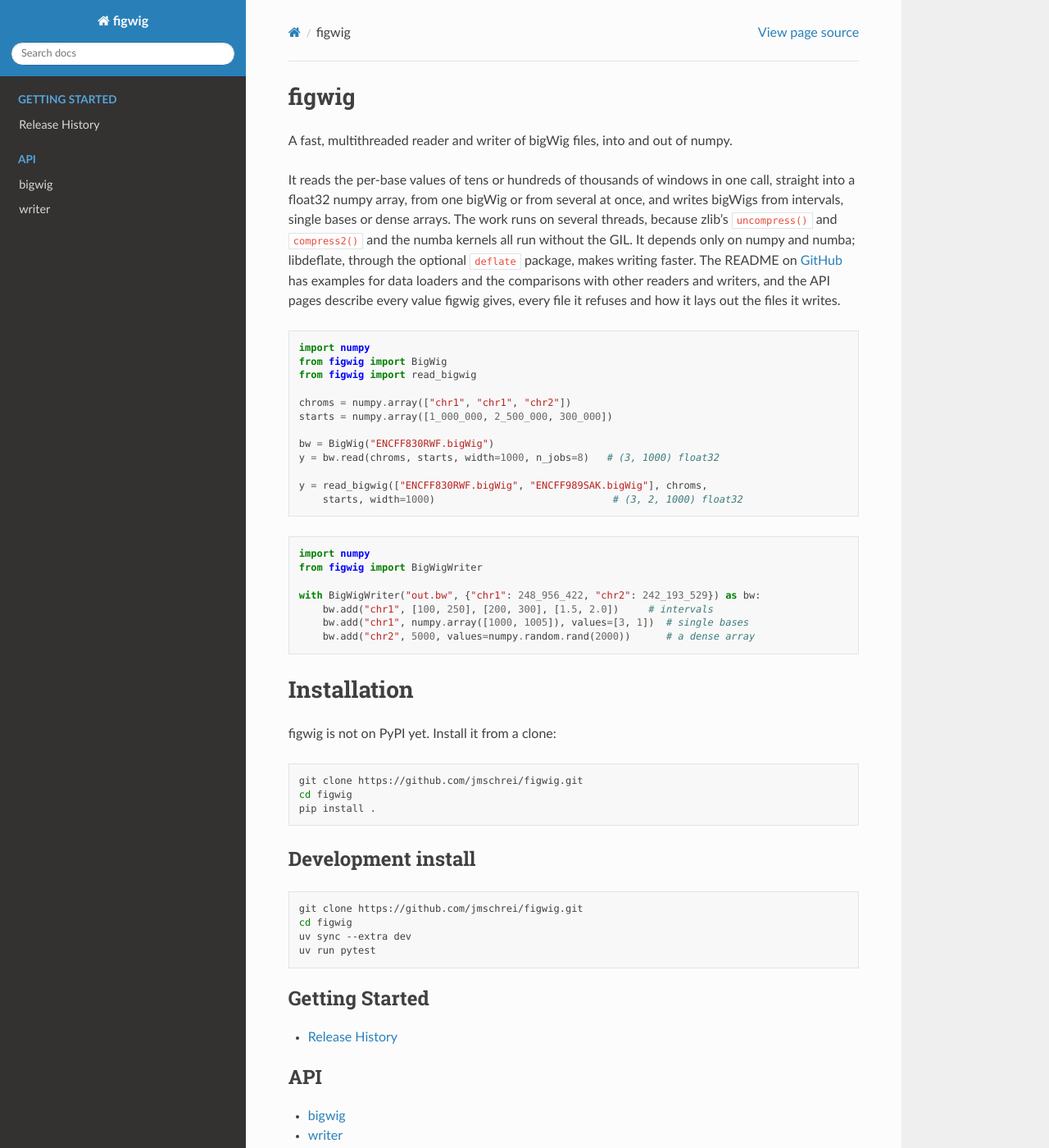
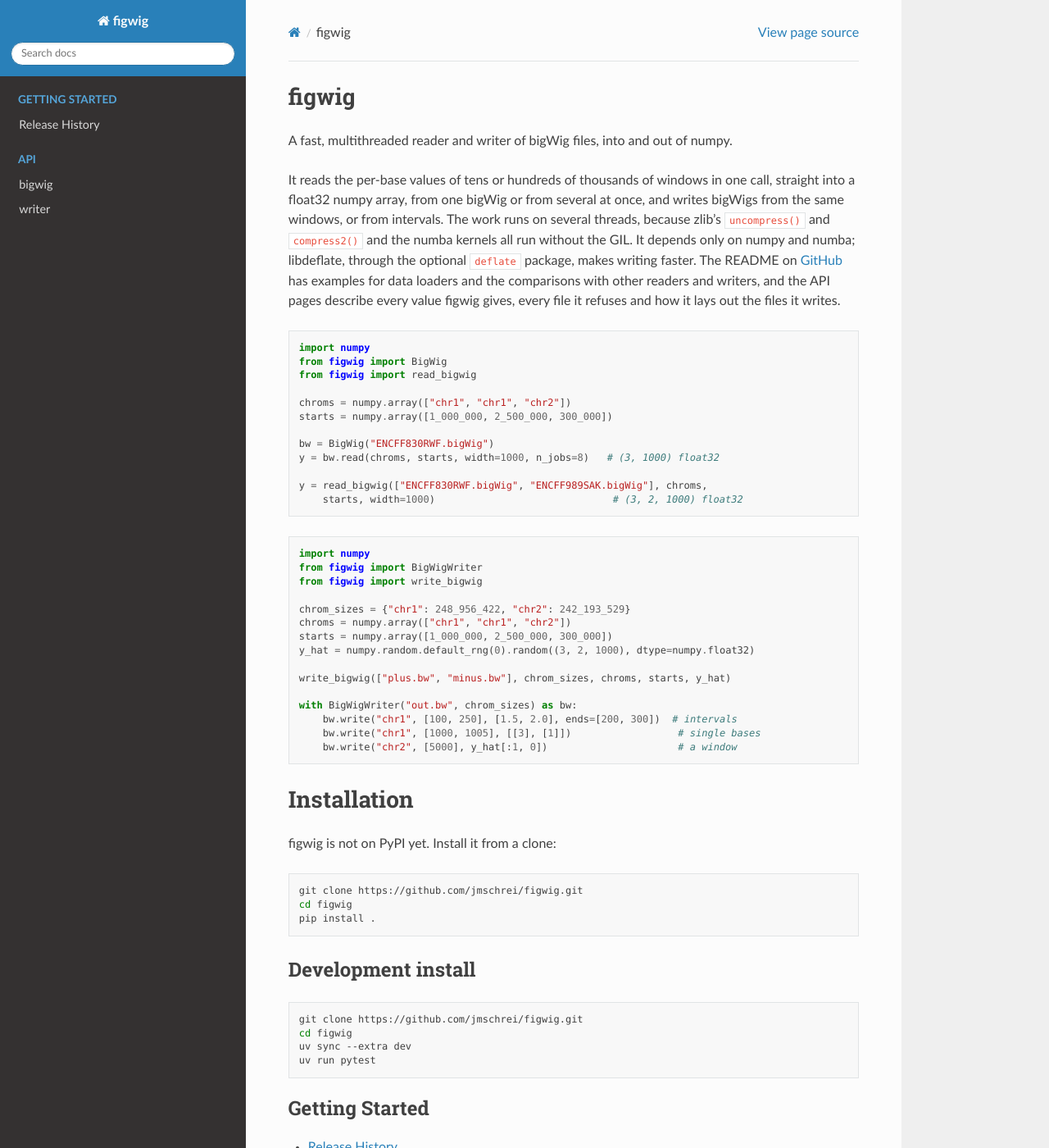
Before and after one commit to jmschrei/figwig, a Sphinx documentation site: the page built from docs/index.rst, in a window 1280 px wide and 1400 px high. Shown: the whole window at 82% size. Built offline with Sphinx 7.4.7 and the Read the Docs theme 3.1.0, drawn with Linux system fonts in a browser that asks for light colours.

Commit message:
DOC write, write_bigwig and read_bigwig in the README, docs and changelog
The README's writing examples write windows, as read_bigwig reads them,
and a batch at a time with BigWigWriter.write, intervals and single bases
included; both run as shown. "What it writes" says how each window or
segment's section type is chosen, under which arguments a file is still
pyBigWig's byte for byte, and how much memory one call of write takes.
The changelog and the docs' front page describe the same API.

benchmarks/compare_writers.py writes through BigWigWriter.write, and the
README's writing table was timed again with it, on the same machine and
tracks. The times are within noise of the table's, and the peak memory is
measured again: 554 MB for the counts without zoom levels on one thread,
where the table gave 565 MB, and 739 MB with zoom levels on 8 threads,
where it gave 1,502 MB.

Co-Authored-By: Claude Opus 5.5 <noreply@anthropic.com>

```diff
--- a/docs/index.rst
+++ b/docs/index.rst
@@ -6,7 +6,7 @@ numpy.
 
 It reads the per-base values of tens or hundreds of thousands of windows in
 one call, straight into a float32 numpy array, from one bigWig or from several
-at once, and writes bigWigs from intervals, single bases or dense arrays. The
+at once, and writes bigWigs from the same windows, or from intervals. The
 work runs on several threads, because zlib's ``uncompress()`` and
 ``compress2()`` and the numba kernels all run without the GIL. It depends only
 on numpy and numba; libdeflate, through the optional ``deflate`` package,
@@ -34,11 +34,19 @@ refuses and how it lays out the files it writes.
 
     import numpy
     from figwig import BigWigWriter
+    from figwig import write_bigwig
 
-    with BigWigWriter("out.bw", {"chr1": 248_956_422, "chr2": 242_193_529}) as bw:
-        bw.add("chr1", [100, 250], [200, 300], [1.5, 2.0])     # intervals
-        bw.add("chr1", numpy.array([1000, 1005]), values=[3, 1])  # single bases
-        bw.add("chr2", 5000, values=numpy.random.rand(2000))      # a dense array
+    chrom_sizes = {"chr1": 248_956_422, "chr2": 242_193_529}
+    chroms = numpy.array(["chr1", "chr1", "chr2"])
+    starts = numpy.array([1_000_000, 2_500_000, 300_000])
+    y_hat = numpy.random.default_rng(0).random((3, 2, 1000), dtype=numpy.float32)
+
+    write_bigwig(["plus.bw", "minus.bw"], chrom_sizes, chroms, starts, y_hat)
+
+    with BigWigWriter("out.bw", chrom_sizes) as bw:
+        bw.write("chr1", [100, 250], [1.5, 2.0], ends=[200, 300])  # intervals
+        bw.write("chr1", [1000, 1005], [[3], [1]])                  # single bases
+        bw.write("chr2", [5000], y_hat[:1, 0])                      # a window
 
 Installation
 ============
--- a/docs/whats_new.rst
+++ b/docs/whats_new.rst
@@ -20,9 +20,11 @@ Highlights
 
 	- A ``BigWig`` can be read from several threads at once and pickled, so it can be part of a PyTorch Dataset read by DataLoader workers under any start method.
 
-	- ``BigWigWriter(path, chrom_sizes, zooms=10, level=6, engine='auto', n_jobs=8)`` writes a bigWig chromosome by chromosome, with ``add(chrom, starts, ends, values)`` for intervals, ``add(chrom, positions, values=values)`` for single bases and ``add(chrom, start, values=array)`` for a dense array, whose bases equal to ``missing`` (0.0 unless given) or NaN are left out. ``write_bigwig(path, chrom_sizes, data)`` writes one from values held in memory in one call. Data blocks are compressed on up to ``n_jobs`` threads by zlib's ``compress2()``, or by libdeflate when the ``deflate`` package is installed (the new ``fast`` extra), both called without the GIL, except on Windows, where neither library can be loaded and Python's zlib module compresses the blocks; ``engine='isal'`` uses ISA-L. Zoom levels are built when the writer is closed.
+	- ``write_bigwig(paths, chrom_sizes, chroms, starts, values, ends=None, missing=0.0)`` writes what ``read_bigwig`` reads: windows on any chromosomes, in any order, with values of shape ``(n, width)`` for one file, or ``(n, len(paths), width)`` for several, channel ``i`` to the ``i``-th file. With ``ends``, it writes intervals and one value for each. Bases and intervals whose value is ``missing`` or NaN are left out, so that reading with the same ``missing`` gives the values back, and bases past the end of a chromosome, which ``read_bigwig`` gives as NaN, are accepted there. ``BigWigWriter(path, chrom_sizes, zooms=10, level=6, engine='auto', n_jobs=8)`` writes the same values a batch at a time with ``write(chroms, starts, values, ends=None, missing=0.0)``, each call after the last. Values are converted and laid out about a million at a time, however many one call holds. Data blocks are compressed on up to ``n_jobs`` threads by zlib's ``compress2()``, or by libdeflate when the ``deflate`` package is installed (the new ``fast`` extra), both called without the GIL, except on Windows, where neither library can be loaded and Python's zlib module compresses the blocks; ``engine='isal'`` uses ISA-L. Zoom levels are built when the writer is closed.
 
-	- Written files are laid out as libBigWig, pyBigWig's writer, lays them out, and a file of intervals or single bases without zoom levels written with zlib at level 6 is pyBigWig's byte for byte. Where libBigWig writes a wrong value, figwig writes the correct one: the header's maximum when the first value is the largest or no value is positive, the end of the last fixedStep block of each call, which libBigWig puts 6 bases past it, and the sum and sum of squares of the last zoom record of each zoom block, which libBigWig leaves at 0. libBigWig's empty blocks are not written, and zoom levels go on past a level that is no smaller than the one before it, where libBigWig stops.
+	- Each window, or each 65,536 bases of a wider one, is written as whichever section type takes it in the fewest bytes: fixedStep for runs of bases, varStep for scattered bases, or bedGraph for stretches of one value. Intervals are written as bedGraph, as they are given.
+
+	- Written files are laid out as libBigWig, pyBigWig's writer, lays them out, and a file of intervals, or of single bases as windows of width 1, written with ``missing=numpy.nan``, without zoom levels and with zlib at level 6, is pyBigWig's byte for byte. Where libBigWig writes a wrong value, figwig writes the correct one: the header's maximum when the first value is the largest or no value is positive, the end of the last fixedStep block of each call, which libBigWig puts 6 bases past it, and the sum and sum of squares of the last zoom record of each zoom block, which libBigWig leaves at 0. libBigWig's empty blocks are not written, and zoom levels go on past a level that is no smaller than the one before it, where libBigWig stops.
 
 	- Tested on Linux with Python 3.10 to 3.14, and on macOS and Windows with Python 3.10 and 3.13. On Windows, which has no ``os.pread`` and where neither zlib's library nor libdeflate's functions can be loaded, blocks are read by seeking the file, and decompressed and compressed by Python's zlib module, with the same values.
 
```
Also changed, not shown: README.md (+77 -66 lines), 1 other file.
